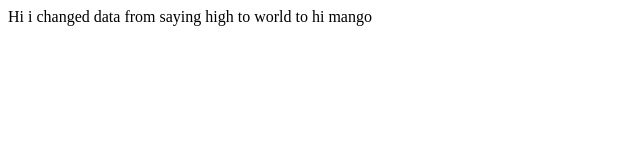
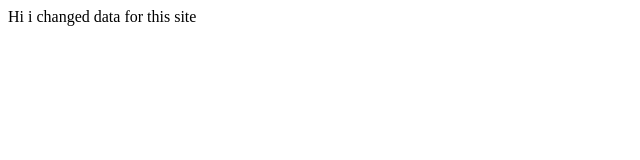
Before and after one commit to nouman8881/bootcamp2020, a plain HTML site: page index.html in a window 1280 px wide. Shown: the whole page, without its empty margins (0-640 px from the left). Drawn offline with Linux system fonts and the light colour scheme.

Commit message:
Update index.html

```diff
--- a/index.html
+++ b/index.html
@@ -5,6 +5,6 @@
 
 </head>
 <body>
-    <div>Hi i changed data from saying high to world to hi mango</div>
+    <div>Hi i changed data for this site</div>
 </body>
 </html>
```
